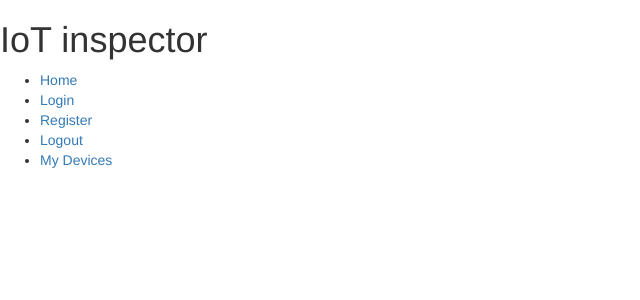
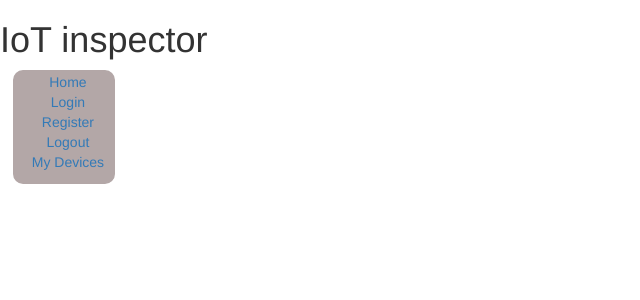
Before and after one commit to rveeblefetzer/IOT-home-inspector, a Django app: page / in a window 1280 px wide. Shown: the top 300 px of the page, without its empty margins (0-640 px from the left). Run offline with Django 3.2, Linux system fonts and the light colour scheme; some libraries are stand-ins or nearby versions.

Commit message:
messing with Nav Bar

```diff
--- /dev/null
+++ b/IOThomeinspector/IOThomeinspector/static/modules.css
@@ -0,0 +1,15 @@
+nav {
+    position: fixed;
+    background-color: #B3A7A7;
+    width: 8%;
+    margin-left: 1%;
+    border: 2px solid #B3A7A7;
+    border-radius: 10px;
+}
+
+nav ul li{
+    list-style-type: none;
+    margin: auto;
+    text-align: center;
+    margin-left: -55%;
+}
--- a/IOThomeinspector/IOThomeinspector/templates/base.html
+++ b/IOThomeinspector/IOThomeinspector/templates/base.html
@@ -3,6 +3,7 @@
 <html>
     <head>
         <link href="https://maxcdn.bootstrapcdn.com/bootswatch/3.3.7/simplex/bootstrap.min.css" rel="stylesheet" integrity="sha384-C0X5qw1DlkeV0RDunhmi4cUBUkPDTvUqzElcNWm1NI2T4k8tKMZ+wRPQOhZfSJ9N" crossorigin="anonymous">
+        <link rel="stylesheet" type="text/css" href="{% static 'modules.css' %}">
         <title>{% block title %}{% endblock %}</title>
     </head>
     <body>
```
